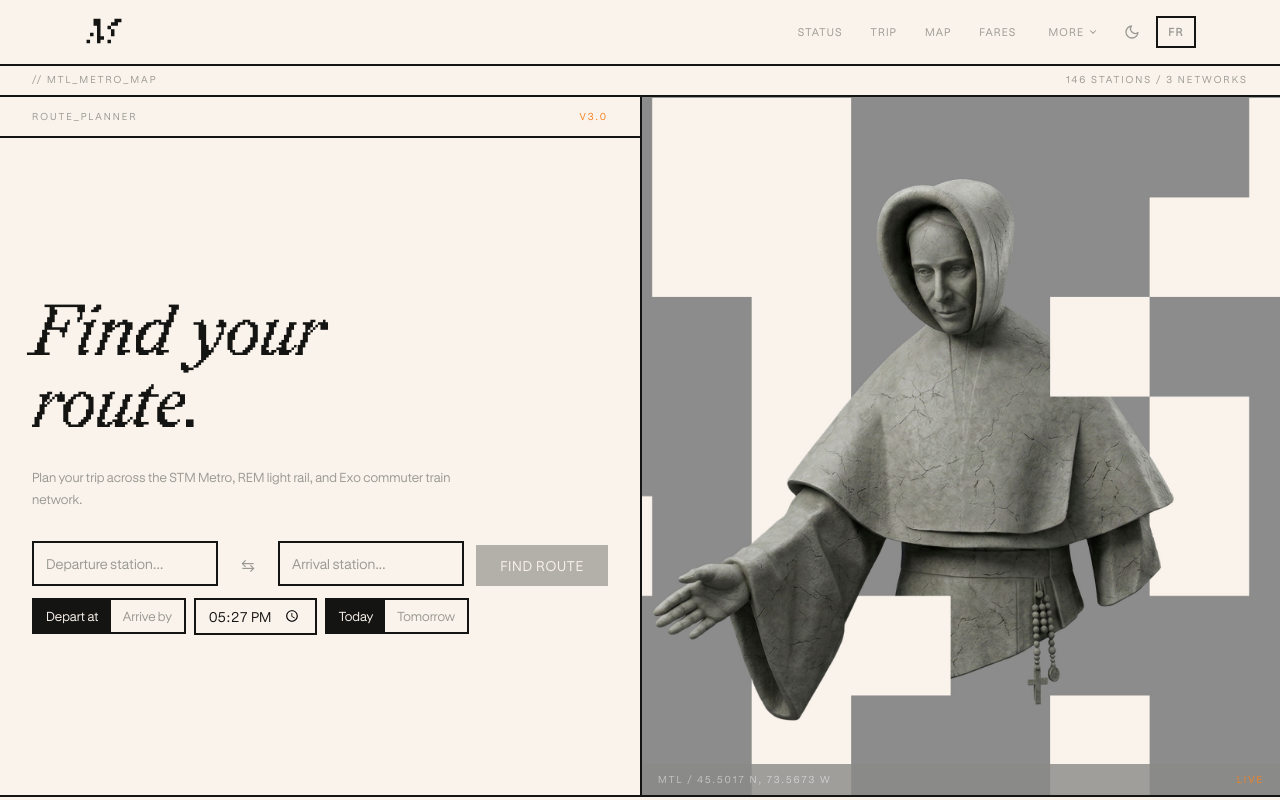
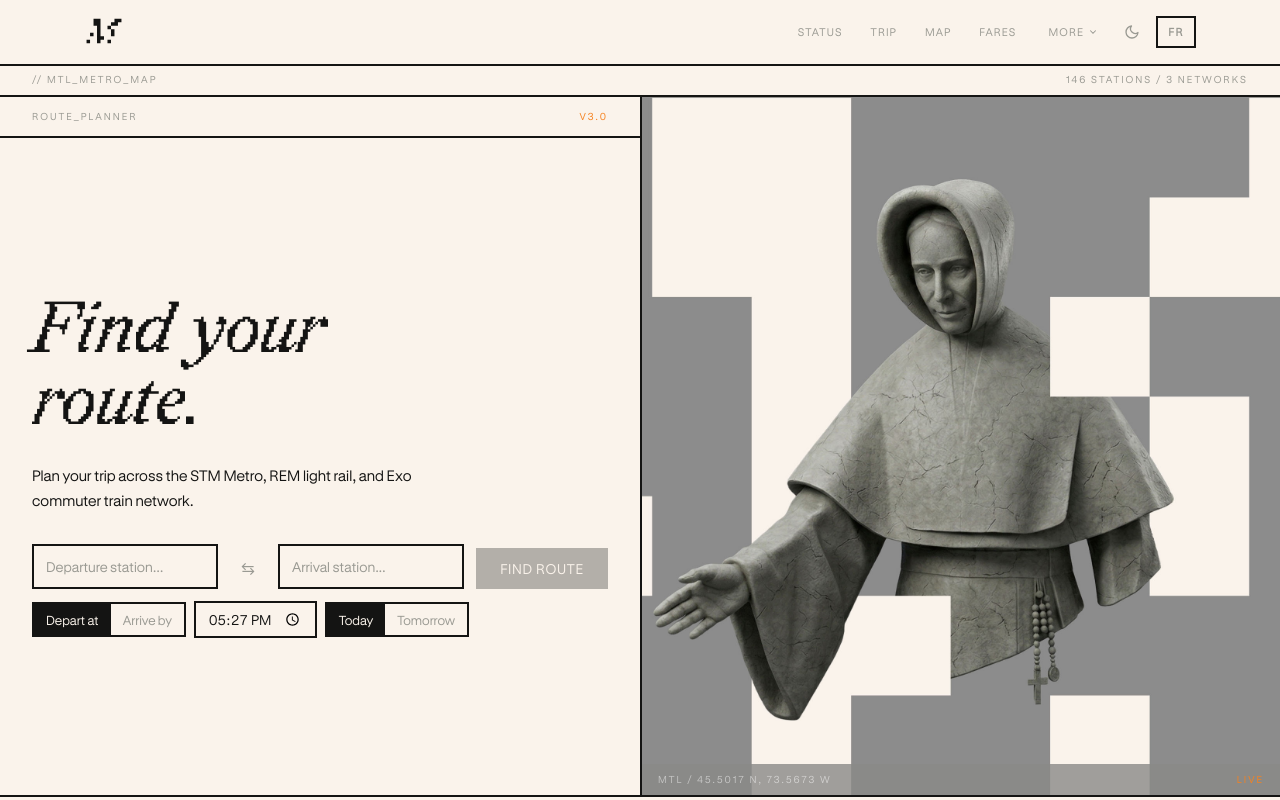
Before and after one commit to the-void-cmyk/mtl-metro-map, a Next.js app: page /en in a window 1280 px wide. Shown: the top 800 px of the page. Built offline with nearby package versions, Linux system fonts and the light colour scheme.

Commit message:
fix: match hero subtitle size (15px) and color (black) to body text
Authored by Vanja

```diff
--- a/src/app/[locale]/page.tsx
+++ b/src/app/[locale]/page.tsx
@@ -59,7 +59,7 @@ export default async function HomePage({ params }: HomeProps) {
               <h1 className="font-heading text-4xl sm:text-5xl lg:text-6xl xl:text-7xl tracking-tight mb-6" style={{ WebkitFontSmoothing: 'none' }}>
                 {locale === 'fr' ? 'Trouvez votre trajet.' : (<>Find your<br />route.</>)}
               </h1>
-              <p className="text-[13px] text-[var(--text-muted)] leading-relaxed mb-8 max-w-md">
+              <p className="text-[15px] text-[var(--text-primary)] leading-relaxed mb-8 max-w-md">
                 {t.heroSubtitle}
               </p>
 
```
